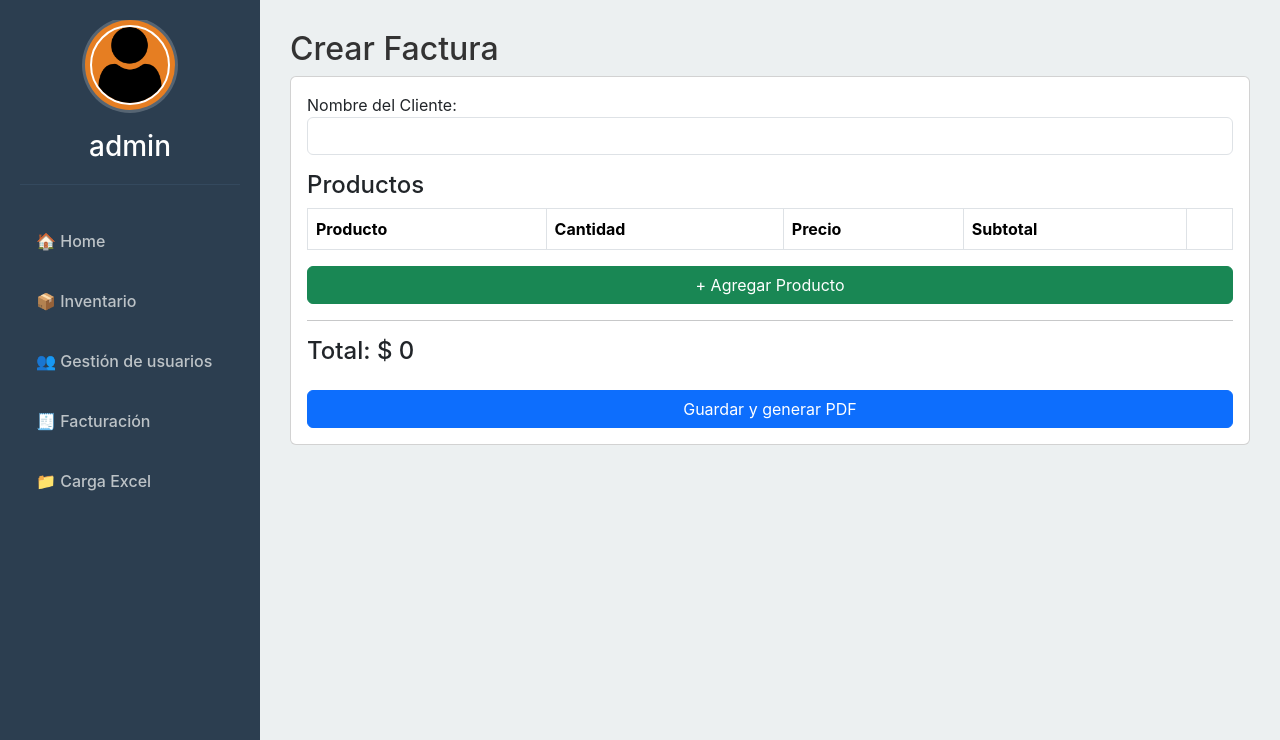
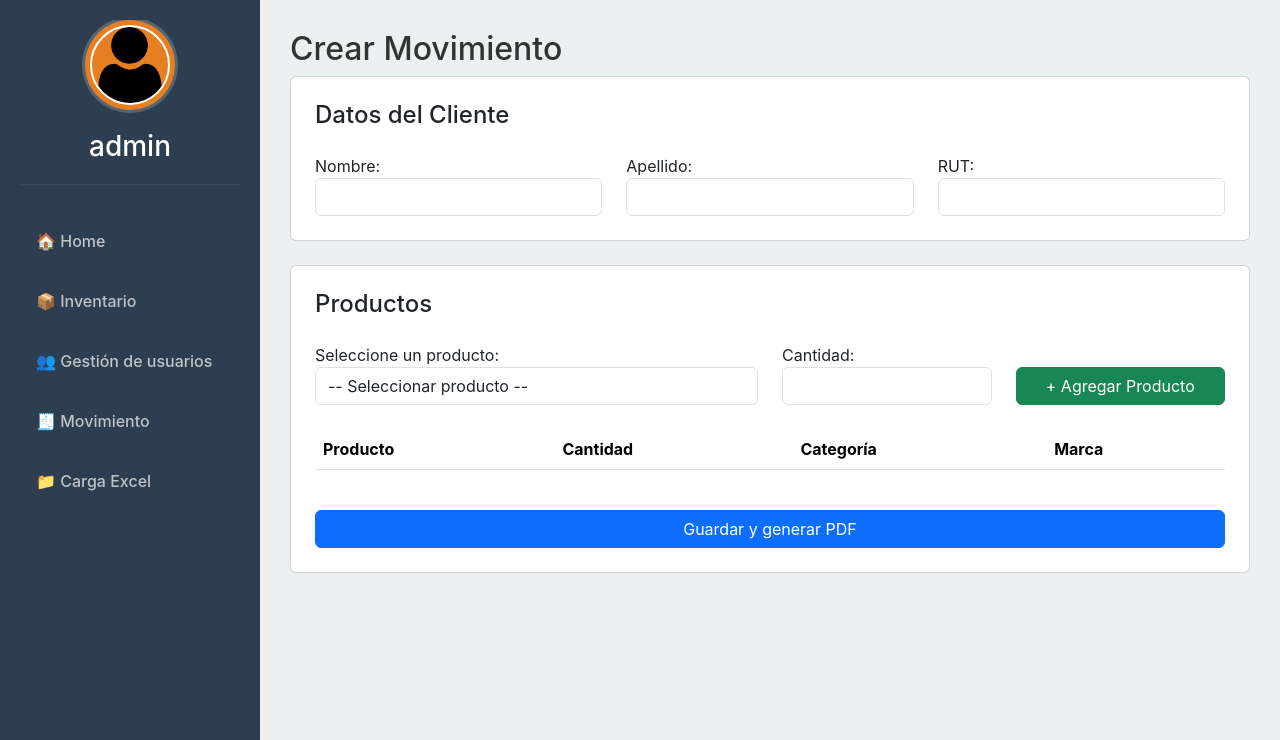
Before and after one commit to 20550361/data-easy, a Django app: page /facturacion/ in a window 1280 px wide. Shown: the part 60-800 px from the top of the page. Run offline with Django 5.2, Linux system fonts and the light colour scheme; a user stored in the database is signed in; data comes from the database, SQL or seed files in the repository; lists and menus that the app fills with data are empty.

Commit message:
movimiento biemn echo sin validaciones
movimeinto bien echo sin validaciones pero con los demas funcionando

```diff
--- a/dataeasy/urls.py
+++ b/dataeasy/urls.py
@@ -43,10 +43,8 @@ urlpatterns = [
     # --- FACTURACIÓN ---
     path('facturacion/', views.facturacion, name='facturacion'),
     path('facturacion/registrar/', views.registrar_factura, name='registrar_factura'),
+    path('facturacion/pdf/<int:id>/',views.factura_pdf,name='factura_pdf'),
     path('facturacion/pdf/<int:id>/', views.factura_pdf, name='factura_pdf'),
-
-
-
 
 
 
--- a/dataeasy/views.py
+++ b/dataeasy/views.py
@@ -22,7 +22,9 @@ from django.db.models.functions import TruncMonth, TruncWeek, TruncDay
 import locale
 from django.http import JsonResponse
 
-from .models import Producto, Categoria, Marca, MovimientoInventario
+from io import BytesIO
+
+from .models import Producto, Categoria, Marca, MovimientoInventario, Factura, DetalleFactura
 from .forms import UserCreateForm, UserUpdateForm
 
 
@@ -598,58 +600,74 @@ def facturacion(request):
     return render(request, "facturacion.html", {"productos": productos})
 
 
+# ============================================================
+# REGISTRAR FACTURA (AJAX / JSON)
+# ============================================================
 @login_required(login_url="index")
 def registrar_factura(request):
     if request.method == "POST":
         datos = json.loads(request.body)
 
-        cliente = datos.get("cliente")
-        items = datos.get("items")
-        total = datos.get("total")
+        # Datos del cliente
+        cliente_nombre = datos.get("cliente_nombre", "")
+        cliente_apellido = datos.get("cliente_apellido", "")
+        cliente_rut = datos.get("cliente_rut", "")
 
+        # Crear factura
         factura = Factura.objects.create(
-            cliente=cliente,
-            total=total
+            cliente_nombre=cliente_nombre,
+            cliente_apellido=cliente_apellido,
+            cliente_rut=cliente_rut
         )
 
+        items = datos.get("items", [])
+
+        # Crear detalle + actualizar stock
         for item in items:
             producto = Producto.objects.get(id=item["id"])
             cantidad = int(item["cantidad"])
 
 
             producto.stock_actual -= cantidad
-            producto.en_alerta_stock = producto.stock_actual <= producto.stock_minimo
+
             producto.save()
 
 
             DetalleFactura.objects.create(
                 factura=factura,
                 producto=producto,
-                cantidad=cantidad,
-                precio=item["precio"],
-                subtotal=item["subtotal"]
+                cantidad=cantidad
             )
 
-        return JsonResponse({
-            "status": "ok",
-            "factura_id": factura.id
-        })
+            # Registrar movimiento
+            MovimientoInventario.objects.create(
+                producto=producto,
+                cantidad=cantidad
+            )
+
+        return JsonResponse({"status": "ok", "factura_id": factura.id})
 
     return JsonResponse({"status": "error"})
 
 
+# ============================================================
+# GENERAR PDF
+# ============================================================
 @login_required(login_url="index")
 def factura_pdf(request, id):
     factura = Factura.objects.get(id=id)
     detalles = factura.detalles.all()
 
+    # 1) GENERAR PDF EN MEMORIA
     html = render_to_string("factura_pdf.html", {
         "factura": factura,
-        "detalles": detalles
+        "detalles": detalles,
     })
 
-    response = HttpResponse(content_type="application/pdf")
-    response['Content-Disposition'] = f'attachment; filename="factura_{id}.pdf"'
-    pisa_status = pisa.CreatePDF(html, dest=response)
+    buffer_pdf = BytesIO()
+    pisa_status = pisa.CreatePDF(html, dest=buffer_pdf)
 
+    # Devolver PDF como respuesta HTTP
+    response = HttpResponse(buffer_pdf.getvalue(), content_type='application/pdf')
+    response["Content-Disposition"] = f'attachment; filename="factura_{factura.id}.pdf"'
     return response
--- a/templates/base.html
+++ b/templates/base.html
@@ -46,7 +46,7 @@
             <a href="{% url 'home' %}" class="sidebar-btn">🏠 Home</a>
              <a href="{% url 'inventario_lista' %}" class="sidebar-btn">📦 Inventario</a>
              <a href="{% url 'lista_usuarios' %}" class="sidebar-btn">👥 Gestión de usuarios</a>
-             <a href="{% url 'facturacion' %}" class="sidebar-btn">🧾 Facturación</a>
+             <a href="{% url 'facturacion' %}" class="sidebar-btn">🧾 Movimiento</a>
              <a href="#" class="sidebar-btn" data-bs-toggle="modal" data-bs-target="#modalCargaDatos">📁 Carga Excel</a>
         </nav>
     </div>
--- a/templates/facturacion.html
+++ b/templates/facturacion.html
@@ -1,110 +1,191 @@
 {% extends 'base.html' %}
 
+{% block title %}Crear Movimiento{% endblock %}
+
 {% block content %}
-<h2>Crear Factura</h2>
 
-<div class="card p-3">
+<h2>Crear Movimiento</h2>
 
-    <label>Nombre del Cliente:</label>
-    <input class="form-control mb-3" id="cliente">
+<!-- =============================== -->
+<!-- ========== DATOS CLIENTE ====== -->
+<!-- =============================== -->
+
+<div class="card p-4 mb-4">
+
+    <h4>Datos del Cliente</h4>
+
+    <div class="row mt-3">
+
+        <div class="col-md-4">
+            <label>Nombre:</label>
+            <input type="text" id="clienteNombre" class="form-control">
+        </div>
+
+        <div class="col-md-4">
+            <label>Apellido:</label>
+            <input type="text" id="clienteApellido" class="form-control">
+        </div>
+
+        <div class="col-md-4">
+            <label>RUT:</label>
+            <input type="text" id="clienteRut" class="form-control">
+        </div>
+
+    </div>
+
+</div>
+
+
+<!-- =============================== -->
+<!-- ========== PRODUCTOS ========== -->
+<!-- =============================== -->
+
+<div class="card p-4">
 
     <h4>Productos</h4>
 
-    <table class="table table-bordered" id="tabla">
+    <div class="row mt-3">
+
+        <div class="col-md-6">
+            <label>Seleccione un producto:</label>
+            <select id="productoSelect" class="form-control">
+                <option value="">-- Seleccionar producto --</option>
+                {% for p in productos %}
+                    <option value="{{ p.id }}">{{ p.nombre_producto }}</option>
+                {% endfor %}
+            </select>
+        </div>
+
+        <div class="col-md-3">
+            <label>Cantidad:</label>
+            <input type="number" id="cantidadInput" class="form-control" min="1">
+        </div>
+
+        <div class="col-md-3 d-flex align-items-end">
+            <button class="btn btn-success w-100" onclick="agregarProducto()">+ Agregar Producto</button>
+        </div>
+
+    </div>
+
+    <!-- TABLA -->
+    <table class="table mt-4">
         <thead>
             <tr>
                 <th>Producto</th>
                 <th>Cantidad</th>
-            <th>Precio</th>
-            <th>Subtotal</th>
-            <th></th>
+                <th>Categoría</th>
+                <th>Marca</th>
             </tr>
         </thead>
-        <tbody></tbody>
+
+        <tbody id="tablaProductos"></tbody>
     </table>
 
-    <button class="btn btn-success" onclick="agregarFila()">+ Agregar Producto</button>
-
-    <hr>
-    <h4>Total: $ <span id="total">0</span></h4>
-
-    <button class="btn btn-primary mt-3" onclick="guardarFactura()">Guardar y generar PDF</button>
+    <button class="btn btn-primary mt-4 w-100" onclick="guardarFactura()">
+        Guardar y generar PDF
+    </button>
 
 </div>
 
 
+<!-- =============================== -->
+<!-- ========== JAVASCRIPT ========= -->
+<!-- =============================== -->
+
 <script>
-// Lista de productos desde Django
-const PRODUCTOS = {{ productos|safe }};
 
-function agregarFila(){
-    let tbody = document.querySelector("#tabla tbody");
+// LISTA INTERNA
+let productosFactura = [];
 
-    let fila = `
-    <tr>
-        <td>
-            <select class="form-control producto">
-                ${PRODUCTOS.map(p => `<option value="${p.id}" data-precio="${p.precio}">${p.nombre_producto}</option>`).join("")}
-            </select>
-        </td>
-        <td><input type="number" class="form-control cantidad" value="1"></td>
-        <td class="precio">0</td>
-        <td class="subtotal">0</td>
-        <td><button class="btn btn-danger" onclick="this.closest('tr').remove(); calcularTotal()">X</button></td>
-    </tr>`;
+// ===============================
+// AGREGAR PRODUCTO A LA LISTA
+// ===============================
+function agregarProducto() {
 
-    tbody.insertAdjacentHTML("beforeend", fila);
-    calcularTotal();
+    const select = document.getElementById("productoSelect");
+    const productoId = select.value;
+    const productoNombre = select.selectedOptions[0].text;
+    const cantidad = parseInt(document.getElementById("cantidadInput").value);
+
+    if (!productoId || cantidad <= 0) {
+        alert("Debes seleccionar un producto y una cantidad válida.");
+        return;
     }
 
-document.addEventListener("input", calcularTotal);
-
-function calcularTotal(){
-    let total = 0;
-
-    document.querySelectorAll("#tabla tbody tr").forEach(tr => {
-        let select = tr.querySelector(".producto");
-        let precio = parseFloat(select.selectedOptions[0].dataset.precio);
-        let cantidad = parseInt(tr.querySelector(".cantidad").value);
-
-        let subtotal = precio * cantidad;
-        tr.querySelector(".precio").innerText = precio;
-        tr.querySelector(".subtotal").innerText = subtotal;
-
-        total += subtotal;
+    // Agregar al array que se enviará al backend
+    productosFactura.push({
+        id: productoId,
+        cantidad: cantidad,
     });
 
-    document.getElementById("total").innerText = total;
+    // Agregar a la tabla
+    const tabla = document.getElementById("tablaProductos");
+    const fila = document.createElement("tr");
+
+    fila.innerHTML = `
+        <td>${productoNombre}</td>
+        <td>${cantidad}</td>
+        <td>N/A</td>
+        <td>N/A</td>
+    `;
+
+    tabla.appendChild(fila);
+}
+// ===============================
+// ENVIAR FACTURA AL BACKEND
+// ===============================
+async function guardarFactura() {
+
+    const nombre = document.getElementById("clienteNombre").value;
+    const apellido = document.getElementById("clienteApellido").value;
+    const rut = document.getElementById("clienteRut").value;
+
+    if (!nombre || !apellido || !rut) {
+        alert("Debe completar todos los datos del cliente.");
+        return;
     }
 
-function guardarFactura(){
-    let cliente = document.getElementById("cliente").value;
+    if (productosFactura.length === 0) {
+        alert("Debe agregar al menos un producto.");
+        return;
+    }
 
-    let items = [];
-    document.querySelectorAll("#tabla tbody tr").forEach(tr => {
-        items.push({
-            id: tr.querySelector(".producto").value,
-            cantidad: tr.querySelector(".cantidad").value,
-            precio: tr.querySelector(".precio").innerText,
-            subtotal: tr.querySelector(".subtotal").innerText
-        });
+    const payload = {
+        cliente_nombre: nombre,
+        cliente_apellido: apellido,
+        cliente_rut: rut,
+        items: productosFactura,
+    };
+
+    const response = await fetch("/facturacion/registrar/", {
+        method: "POST",
+        headers: {
+            "Content-Type": "application/json",
+            "X-CSRFToken": getCSRFToken()
+        },
+        body: JSON.stringify(payload)
     });
 
-    fetch("{% url 'registrar_factura' %}", {
-        method: "POST",
-        body: JSON.stringify({
-            cliente: cliente,
-            items: items,
-            total: document.getElementById("total").innerText
-        })
-    })
-    .then(res => res.json())
-    .then(data => {
-        if(data.status == "ok"){
-            window.location.href = "/facturacion/pdf/" + data.factura_id + "/";
+    const data = await response.json();
+
+    if (data.status === "ok") {
+        alert("Factura registrada correctamente.");
+        window.location.href = `/facturacion/pdf/${data.factura_id}/`;
+    } else {
+        alert("Error al guardar la factura.");
     }
-    });
 }
+
+
+// ===============================
+// OBTENER TOKEN CSRF
+// ===============================
+function getCSRFToken() {
+    return document.cookie.split("; ")
+        .find(row => row.startsWith("csrftoken="))
+        ?.split("=")[1];
+}
+
 </script>
 
 {% endblock %}
```
Also changed, not shown: dataeasy/models.py (+27 -5 lines), miweb/settings.py (+1 -13 lines), templates/factura_pdf.html (added, +107 -0 lines), dataeasy/migrations/0001_initial.py. Lines whose indentation alone changed are shown as unchanged.
